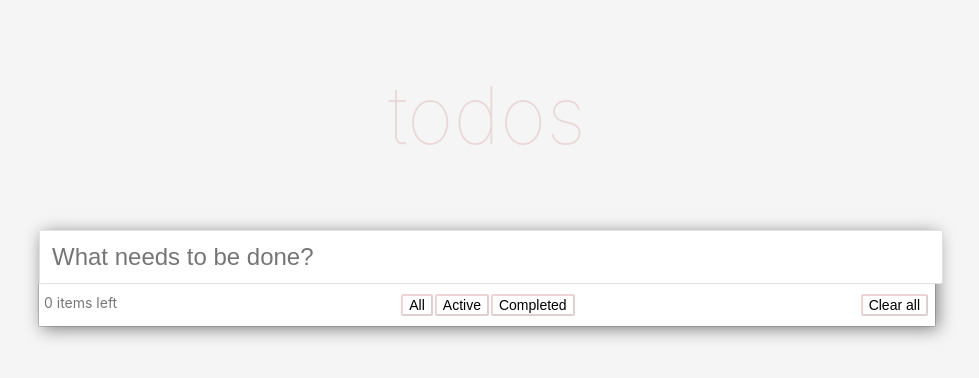
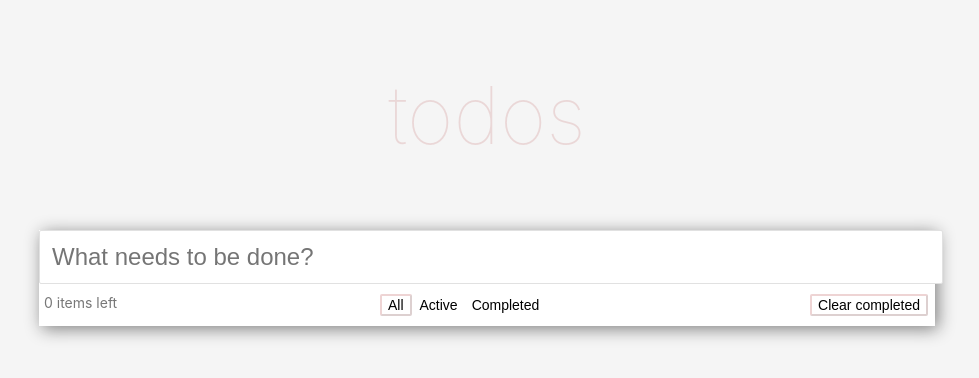
Before and after one commit to mbsyaswanth/iB-Assignments, a React (Create React App) app in the folder Assignment8 - Todo List/to-do-list/: page / in a window 1280 px wide. Shown: the top 378 px of the page, without its empty margins (153-1132 px from the left). Built offline with nearby package versions, Linux system fonts and the light colour scheme.

Commit message:
complete with css

```diff
--- a/Assignment8 - Todo List/to-do-list/src/Components/TodoContainer/TodoInfo/index.js
+++ b/Assignment8 - Todo List/to-do-list/src/Components/TodoContainer/TodoInfo/index.js
@@ -17,19 +17,37 @@ function TodoInfo(props) {
     <div className="todo-actions-container">
       <span className="active-count">{props.activeCount + " "}items left</span>
       <span>
-        <button className="todotype-btn" onClick={onAllClick}>
+        <button
+          className={
+            "todotype-btn " +
+            (props.currentType !== "all" ? "todo-btn-inactive" : "")
+          }
+          onClick={onAllClick}
+        >
           All
         </button>
-        <button className="todotype-btn" onClick={onActiveClick}>
+        <button
+          className={
+            "todotype-btn " +
+            (props.currentType !== "active" ? "todo-btn-inactive" : "")
+          }
+          onClick={onActiveClick}
+        >
           Active
         </button>
-        <button className="todotype-btn" onClick={onCompletedClick}>
+        <button
+          className={
+            "todotype-btn " +
+            (props.currentType !== "completed" ? "todo-btn-inactive" : "")
+          }
+          onClick={onCompletedClick}
+        >
           Completed
         </button>
       </span>
       <span>
         <button className="todotype-btn" onClick={props.clearList}>
-          Clear all
+          Clear completed
         </button>
       </span>
     </div>
--- a/Assignment8 - Todo List/to-do-list/src/Components/TodoContainer/TodoList/TodoItem/index.js
+++ b/Assignment8 - Todo List/to-do-list/src/Components/TodoContainer/TodoList/TodoItem/index.js
@@ -50,7 +50,6 @@ export class TodoItem extends Component {
             />
           ) : (
             <span
-              onDoubleClick={this.props.completed ? "" : this.handleEdit}
               className={
                 "center " + (this.props.completed ? "strike-text" : "")
               }
@@ -61,14 +60,21 @@ export class TodoItem extends Component {
                 checked={this.props.completed}
                 onChange={this.handleCompleted}
               />{" "}
-              {this.state.input}
+              <span onDoubleClick={this.props.completed ? "" : this.handleEdit}>
+                {this.state.input}
+              </span>
             </span>
           )}
         </span>
         <span className="center ">
           {this.state.edit ? (
             <span className="item-submit-btn">
-              <input type="button" value="submit" onClick={this.handleSubmit} />
+              <input
+                className="todotype-btn"
+                type="button"
+                value="submit"
+                onClick={this.handleSubmit}
+              />
             </span>
           ) : (
             ""
--- a/Assignment8 - Todo List/to-do-list/src/Components/TodoContainer/index.js
+++ b/Assignment8 - Todo List/to-do-list/src/Components/TodoContainer/index.js
@@ -80,8 +80,12 @@ export class TodoContainer extends Component {
     return count;
   };
 
-  clearAllTodoList = () => {
-    this.setState({ todoList: [] });
+  clearAllCompleted = () => {
+    let list = this.state.todoList.filter(item => {
+      return !item.completed;
+    });
+
+    this.setState({ todoList: list });
   };
 
   render() {
@@ -99,9 +103,10 @@ export class TodoContainer extends Component {
             editStatus={this.editItemStatus}
           />
           <TodoInfo
+            currentType={this.state.listType}
             activeCount={this.getActiveItemsCount()}
             changeListType={this.changeListType}
-            clearList={this.clearAllTodoList}
+            clearList={this.clearAllCompleted}
           />
         </div>
       </div>
--- a/Assignment8 - Todo List/to-do-list/src/Components/TodoContainer/styles.css
+++ b/Assignment8 - Todo List/to-do-list/src/Components/TodoContainer/styles.css
@@ -2,7 +2,6 @@
   display: flex;
   justify-content: space-between;
   padding: 10px 5px;
-  box-shadow: 0px 0px 1px 0px #191919;
   color: #777777;
   font-size: 14px;
 }
@@ -79,9 +78,56 @@
   margin-right: 2px;
   font-size: 14px;
 }
+.todo-btn-inactive {
+  border: none;
+}
 
 h2 {
   color: rgba(175, 47, 47, 0.15);
   font-size: 80px;
   font-weight: 100;
 }
+
+.round {
+  position: relative;
+  top: 9px;
+}
+
+.round label {
+  background-color: #fff;
+  border: 1px solid #ccc;
+  border-radius: 50%;
+  cursor: pointer;
+  height: 28px;
+  left: 0;
+  position: absolute;
+  top: 0;
+  width: 28px;
+}
+
+.round label:after {
+  border: 2px solid #fff;
+  border-top: none;
+  border-right: none;
+  content: "";
+  height: 6px;
+  left: 7px;
+  opacity: 0;
+  position: absolute;
+  top: 8px;
+  transform: rotate(-45deg);
+  width: 12px;
+}
+
+.round input[type="checkbox"] {
+  visibility: hidden;
+}
+
+.round input[type="checkbox"]:checked + label {
+  background-color: #66bb6a;
+  border-color: #66bb6a;
+}
+
+.round input[type="checkbox"]:checked + label:after {
+  opacity: 1;
+}
```
